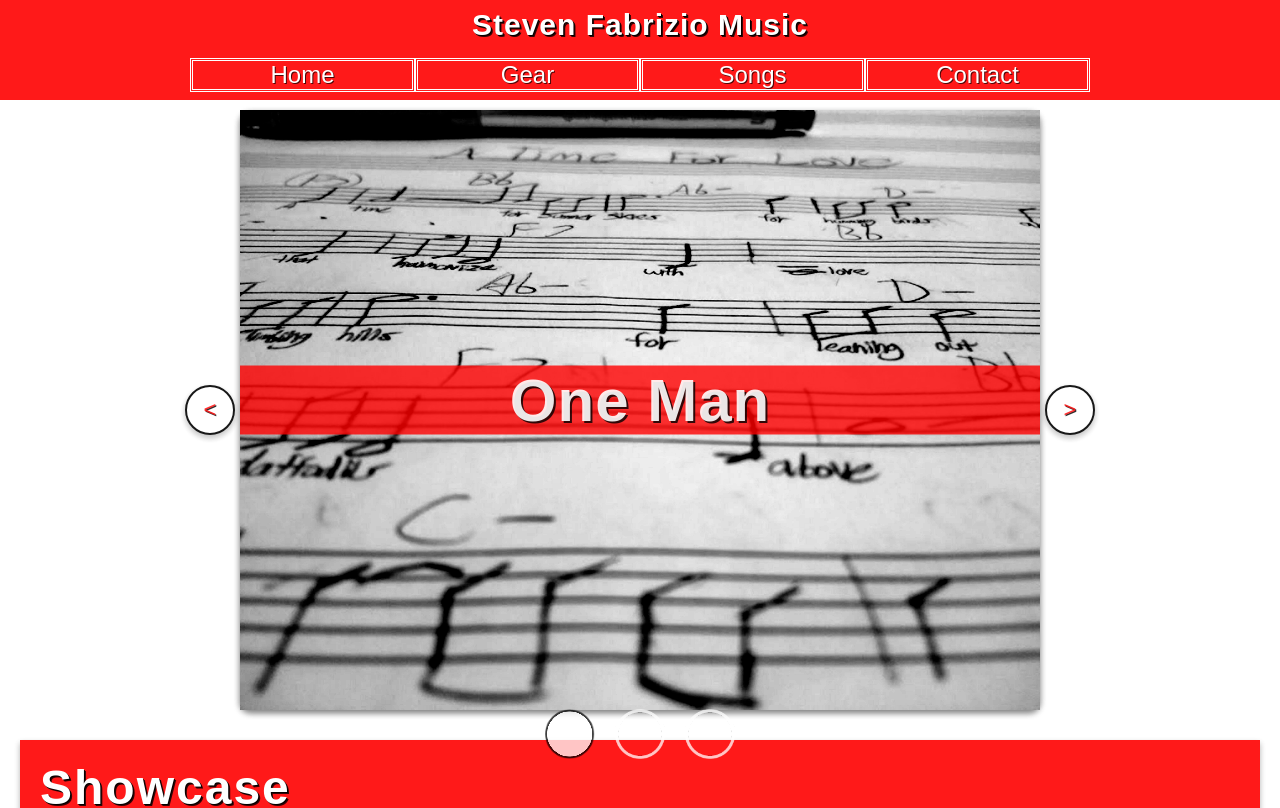
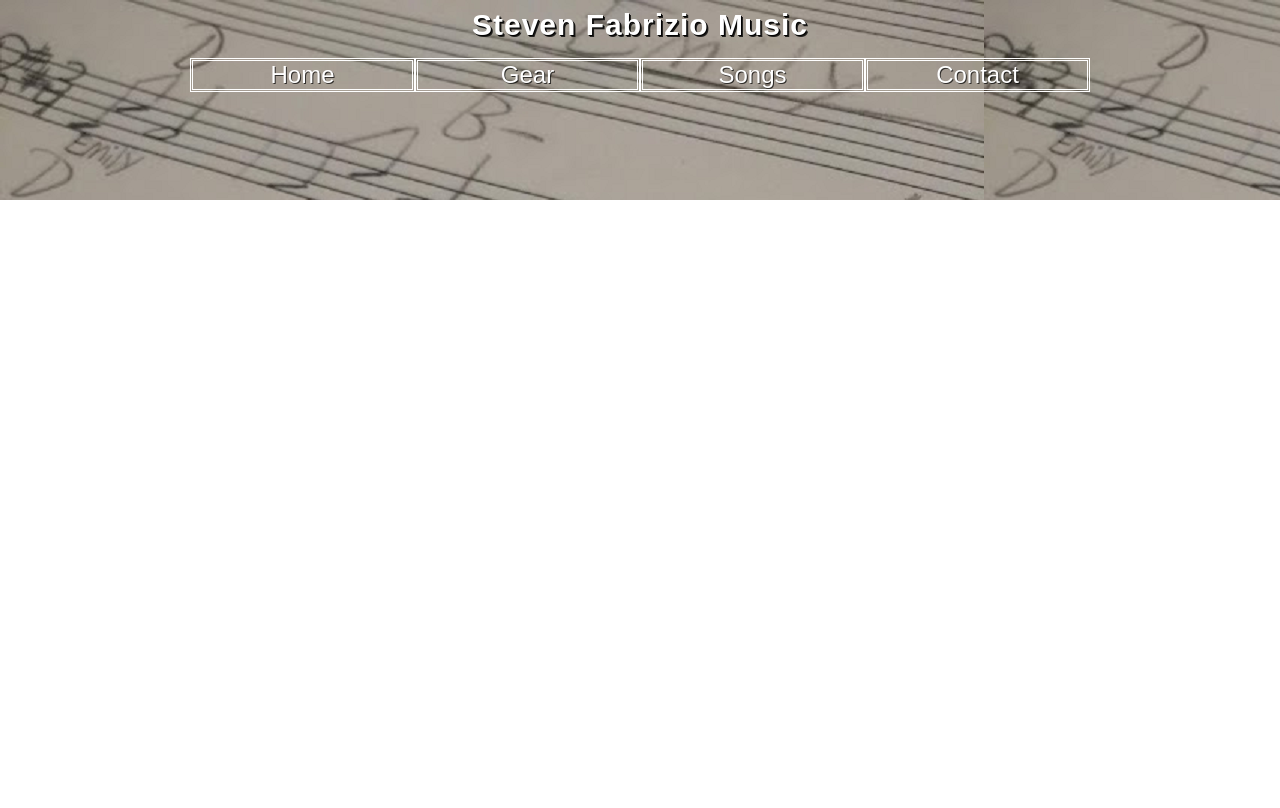
Before and after one commit to guitarisprettierthanpiano/steven-fabrizio-music, a React app: page /#/ in a window 1280 px wide. Shown: the top 808 px of the page. Built offline with nearby package versions, Linux system fonts and the light colour scheme; a web font is replaced by a local one.

Commit message:
redoing some pages, starting here

```diff
--- a/src/app.tsx
+++ b/src/app.tsx
@@ -7,6 +7,7 @@ import Gear from './components/gear';
 import SongsToDo from './components/songstodo';
 import Contact from './components/contact';
 import Footer from './components/footer';
+import BetterHome from './components/betterhome'
 
 const App: React.FC = () => {
 
@@ -15,7 +16,7 @@ const App: React.FC = () => {
         <Header />
         <Switch>
             <Route exact path='/'
-            component={Home}/>
+            component={BetterHome}/>
             <Route path='/gear'
             component={Gear}/>
             <Route path='/songs'
@@ -23,7 +24,7 @@ const App: React.FC = () => {
             <Route path='/contact'
             component={Contact}/>
         </Switch>
-        <Footer />
+        <div className='foooootergoeshere'/>
     </HashRouter>
     );
 };
--- /dev/null
+++ b/src/components/betterhome.tsx
@@ -0,0 +1,12 @@
+import * as React from 'react';
+
+const BetterHome: React.FC = () => {
+
+    return(
+    <div>
+
+    </div>
+    );
+};
+
+export default BetterHome;
--- a/styles.css
+++ b/styles.css
@@ -45,7 +45,9 @@ nav{
     grid-template-rows: 50px 50px;
 
     justify-items: center;
-    background-color: rgba(255, 0, 0, 0.9);
+    background-image: url(/images/1emilyB.png);
+
+    min-height: 200px;
 }
 nav h2{
     grid-row: 1;
@@ -82,6 +84,7 @@ nav ul li:hover{
     background-color: white;
     text-shadow: 1px 1px rgb(0, 0, 0, .8);
 }
+
 .footer{
     grid-row: 3;
     display: grid;
```
Also changed, not shown: src/components/completedsongs.tsx (added, +14 -0 lines), 2 other files (tests, documents, lock files or other folders).
